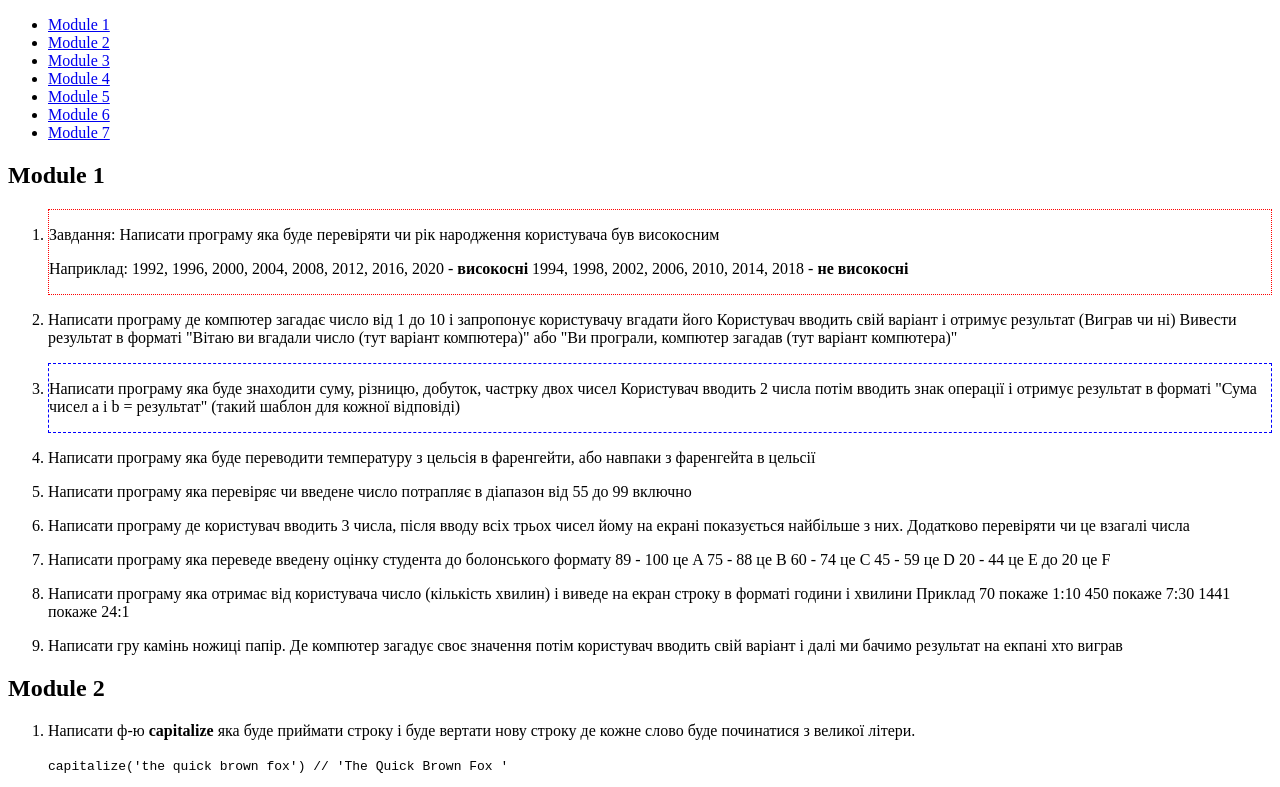
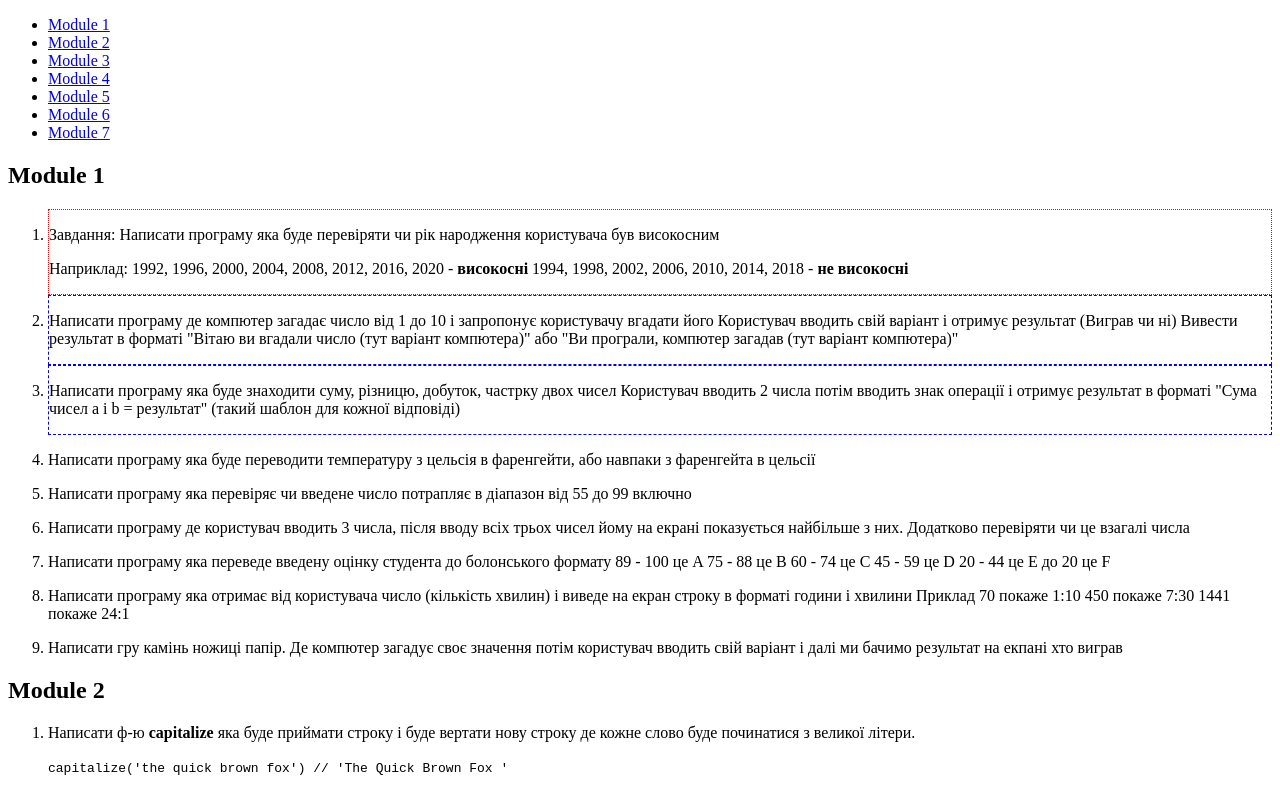
Before and after one commit to DimaLitvinenko/JS-full-stuck-37, a plain HTML site: page index.html in a window 1280 px wide. Shown: the top 787 px of the page. Drawn offline with Linux system fonts and the light colour scheme.

Commit message:
added lesson outline

```diff
--- a/index.html
+++ b/index.html
@@ -34,7 +34,7 @@
                         2002, 2006, 2010, 2014, 2018 - <strong> не високосні</strong>
                     </p>
                 </li>
-                <li>
+                <li style="border: 1px dashed blue;">
                     <p>
                         Написати програму де компютер загадає число від 1 до 10 і
                         запропонує користувачу вгадати його Користувач вводить свій
```
Also changed, not shown: js/module-2.js (+8 -0 lines).
